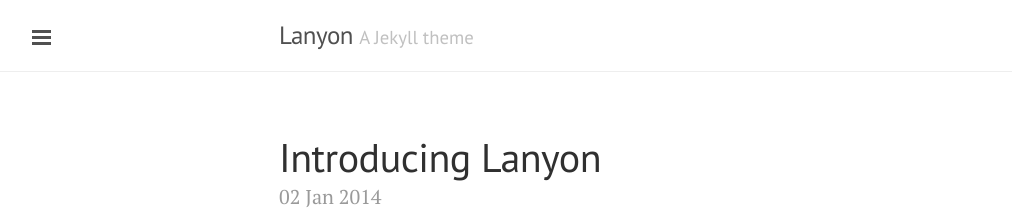
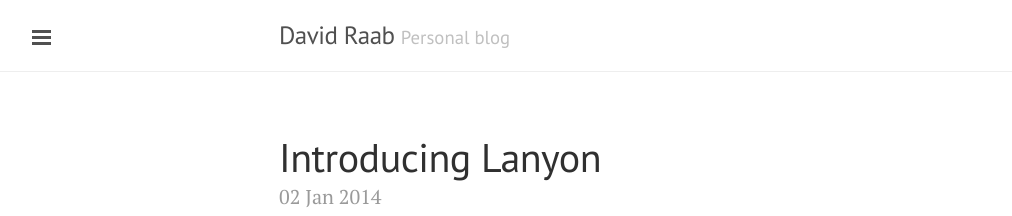
Before and after one commit to draab/draab.github.io, a Jekyll site: the page built from index.html, in a window 1280 px wide and 900 px high. Shown: the top 216 px of the window, without its empty margins (1-1013 px from the left). Built offline with Jekyll 4.4.1, drawn with Linux system fonts in a browser that asks for light colours; Markdown is read by kramdown in place of the engine named in the settings; the list of posts is cut into pages by our own code.

Commit message:
changed site title
it should now reflect that it is my site

```diff
--- a/_config.yml
+++ b/_config.yml
@@ -9,10 +9,10 @@ permalink:           pretty
 relative_permalinks: true
 
 # Setup
-title:               Lanyon
-tagline:             'A Jekyll theme'
-description:         'A reserved <a href="http://jekyllrb.com" target="_blank">Jekyll</a> theme that places the utmost gravity on content with a hidden drawer. Made by <a href="https://twitter.com/mdo" target="_blank">@mdo</a>.'
-url:                 http://lanyon.getpoole.com
+title:               David Raab
+tagline:             'Personal blog'
+description:         'The landing page and personal website of draab!'
+url:                 http://wwww.davidraab.me
 baseurl:             /
 paginate:            5
 
@@ -23,4 +23,4 @@ author:
   email:             markdotto@gmail.com
 
 # Custom vars
-version:             1.0.0
+#version:             1.0.0
```
